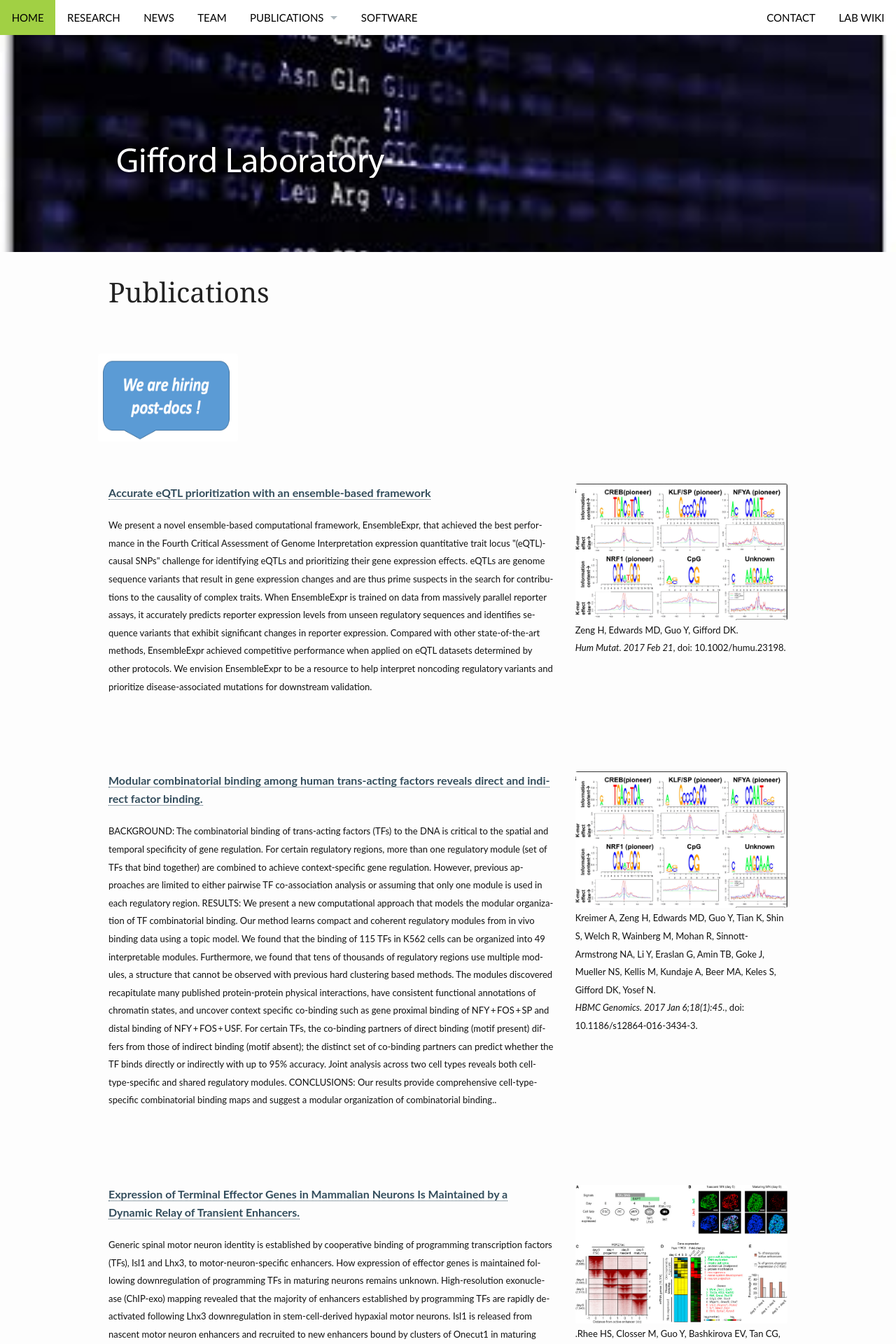
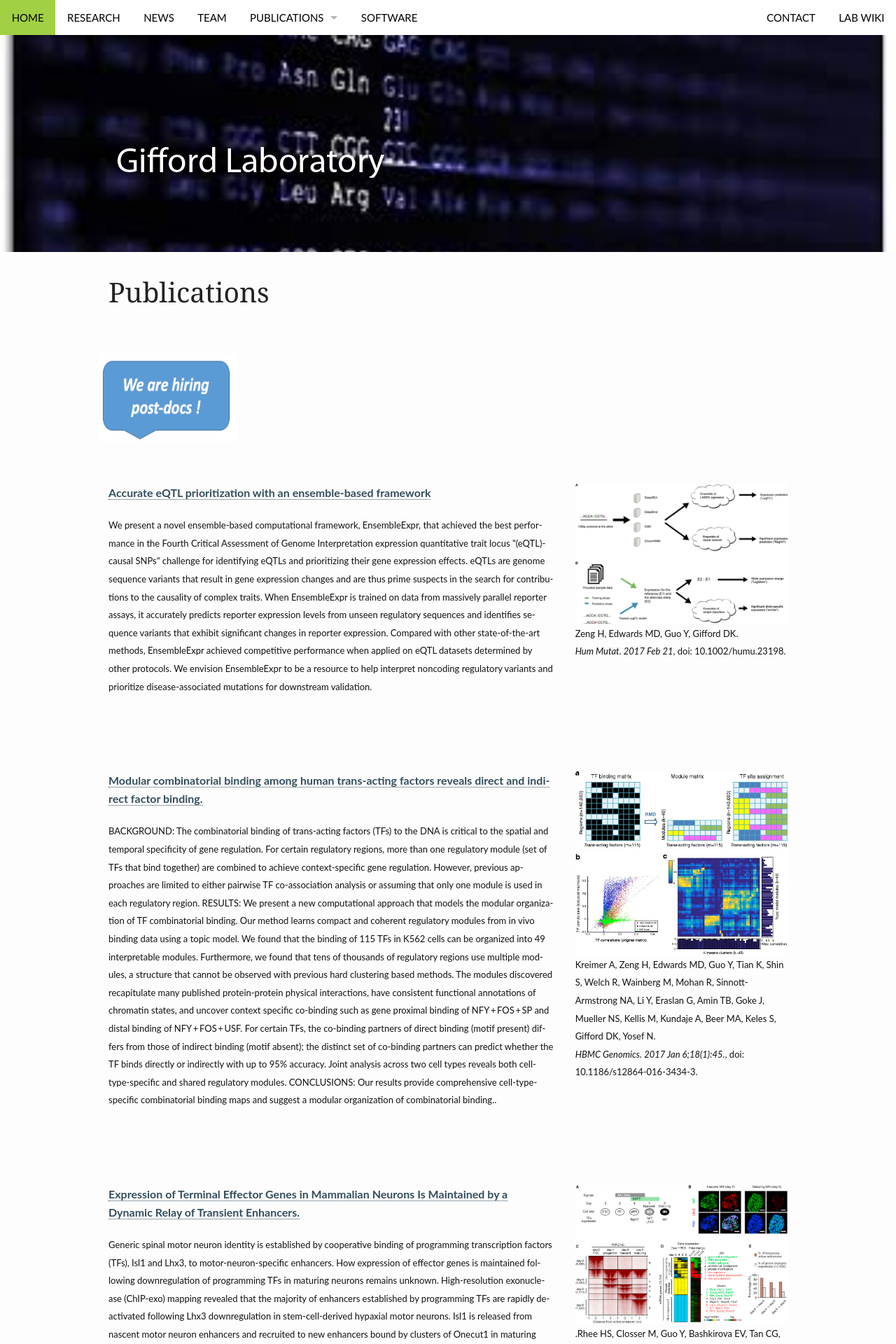
Before and after one commit to gifford-lab/gifford-lab.github.io, a Jekyll site: the page built from pages/publications.md, in a window 1280 px wide. Shown: the top 1920 px of the page at 70% size. Built offline with Jekyll 4.4.1, drawn with Linux system fonts in a browser that asks for light colours.

Commit message:
Added Guo 2016 Modular combinatorial binding 5/19/17

```diff
--- a/pages/publications.md
+++ b/pages/publications.md
@@ -19,7 +19,7 @@ permalink: "/publications/"
         <p><font size="2">We present a novel ensemble-based computational framework, EnsembleExpr, that achieved the best performance in the Fourth Critical Assessment of Genome Interpretation expression quantitative trait locus "(eQTL)-causal SNPs" challenge for identifying eQTLs and prioritizing their gene expression effects. eQTLs are genome sequence variants that result in gene expression changes and are thus prime suspects in the search for contributions to the causality of complex traits. When EnsembleExpr is trained on data from massively parallel reporter assays, it accurately predicts reporter expression levels from unseen regulatory sequences and identifies sequence variants that exhibit significant changes in reporter expression. Compared with other state-of-the-art methods, EnsembleExpr achieved competitive performance when applied on eQTL datasets determined by other protocols. We envision EnsembleExpr to be a resource to help interpret noncoding regulatory variants and prioritize disease-associated mutations for downstream validation.</font></p>
     </div><!-- /.medium-6.columns -->
     <div class="medium-4 columns b30">
-        <img src="{{ site.url }}/images/scm.png" alt="">
+        <img src="{{ site.url }}/images/Zeng-2017-Accurate-eQTL.png" alt="">
         <p> <font size="2">Zeng H, Edwards MD, Guo Y, Gifford DK.
         <br> <i>Hum Mutat. 2017 Feb 21</i>, doi:
 10.1002/humu.23198. </font></p>
@@ -41,7 +41,7 @@ CONCLUSIONS:
 Our results provide comprehensive cell-type-specific combinatorial binding maps and suggest a modular organization of combinatorial binding..</font></p>
     </div><!-- /.medium-6.columns -->
     <div class="medium-4 columns b30">
-        <img src="{{ site.url }}/images/scm.png" alt="">
+        <img src="{{ site.url }}/images/Guo-2016-Modular-combinatorial.jpg" alt="">
         <p> <font size="2">Kreimer A, Zeng H, Edwards MD, Guo Y, Tian K, Shin S, Welch R, Wainberg M, Mohan R, Sinnott-Armstrong NA, Li Y, Eraslan G, Amin TB, Goke J, Mueller NS, Kellis M, Kundaje A, Beer MA, Keles S, Gifford DK, Yosef N.
         <br> <i>HBMC Genomics. 2017 Jan 6;18(1):45.</i>, doi:
 10.1186/s12864-016-3434-3.</font></p>
```
Also changed, not shown: images/Guo-2016-Modular-combinatorial.jpg (added), images/Zeng-2017-Accurate-eQTL.png (added).
